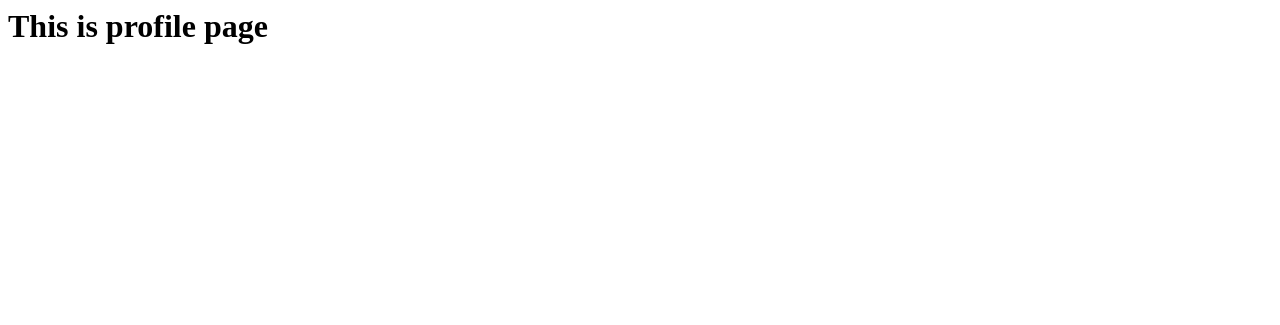
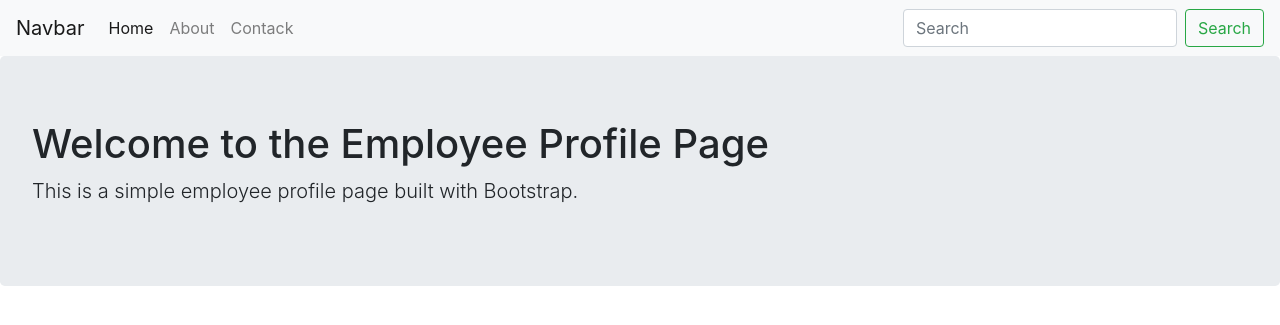
Before and after one commit to AshikurRahman-Peters/django-website, a Django app: page /employee/profile/ in a window 1280 px wide. Shown: the top 325 px of the page. Run offline with Django 5.2, Linux system fonts and the light colour scheme.

Commit message:
Added boostrap in to the template files

```diff
--- a/templates/employee/profile.html
+++ b/templates/employee/profile.html
@@ -1,9 +1,57 @@
-<html>
-    </head>
-        <title>profile Page</title>
-    </head>
-    <body>
-        <h1>This is profile page</h1>
-    </body>
+<!doctype html>
+<html lang="en">
+  <head>
+    <!-- Required meta tags -->
+    <meta charset="utf-8">
+    <meta name="viewport" content="width=device-width, initial-scale=1, shrink-to-fit=no">
 
-</html
+    <!-- Bootstrap CSS -->
+    <link rel="stylesheet" href="https://cdn.jsdelivr.net/npm/bootstrap@4.6.2/dist/css/bootstrap.min.css" integrity="sha384-xOolHFLEh07PJGoPkLv1IbcEPTNtaed2xpHsD9ESMhqIYd0nLMwNLD69Npy4HI+N" crossorigin="anonymous">
+
+    <title>Profile Page!</title>
+  </head>
+  <body>
+    <nav class="navbar navbar-expand-lg navbar-light bg-light">
+  <a class="navbar-brand" href="#">Navbar</a>
+  <button class="navbar-toggler" type="button" data-toggle="collapse" data-target="#navbarSupportedContent" aria-controls="navbarSupportedContent" aria-expanded="false" aria-label="Toggle navigation">
+    <span class="navbar-toggler-icon"></span>
+  </button>
+
+  <div class="collapse navbar-collapse" id="navbarSupportedContent">
+    <ul class="navbar-nav mr-auto">
+      <li class="nav-item active text-white">
+        <a class="nav-link" href="#">Home <span class="sr-only">(current)</span></a>
+      </li>
+      <li class="nav-item">
+        <a class="nav-link" href="#">About</a>
+      </li>
+      <li class="nav-item">
+        <a class="nav-link" href="#">Contack</a>
+      </li>
+    </ul>
+    <form class="form-inline my-2 my-lg-0">
+      <input class="form-control mr-sm-2" type="search" placeholder="Search" aria-label="Search">
+      <button class="btn btn-outline-success my-2 my-sm-0" type="submit">Search</button>
+    </form>
+  </div>
+</nav>
+
+<div class="jumbotron">
+<h1>Welcome to the Employee Profile Page</h1>
+<p class="lead">This is a simple employee profile page built with Bootstrap.</p>
+</div>
+
+    <!-- Optional JavaScript; choose one of the two! -->
+
+    <!-- Option 1: jQuery and Bootstrap Bundle (includes Popper) -->
+    <script src="https://cdn.jsdelivr.net/npm/jquery@3.5.1/dist/jquery.slim.min.js" integrity="sha384-DfXdz2htPH0lsSSs5nCTpuj/zy4C+OGpamoFVy38MVBnE+IbbVYUew+OrCXaRkfj" crossorigin="anonymous"></script>
+    <script src="https://cdn.jsdelivr.net/npm/bootstrap@4.6.2/dist/js/bootstrap.bundle.min.js" integrity="sha384-Fy6S3B9q64WdZWQUiU+q4/2Lc9npb8tCaSX9FK7E8HnRr0Jz8D6OP9dO5Vg3Q9ct" crossorigin="anonymous"></script>
+
+    <!-- Option 2: Separate Popper and Bootstrap JS -->
+    <!--
+    <script src="https://cdn.jsdelivr.net/npm/jquery@3.5.1/dist/jquery.slim.min.js" integrity="sha384-DfXdz2htPH0lsSSs5nCTpuj/zy4C+OGpamoFVy38MVBnE+IbbVYUew+OrCXaRkfj" crossorigin="anonymous"></script>
+    <script src="https://cdn.jsdelivr.net/npm/popper.js@1.16.1/dist/umd/popper.min.js" integrity="sha384-9/reFTGAW83EW2RDu2S0VKaIzap3H66lZH81PoYlFhbGU+6BZp6G7niu735Sk7lN" crossorigin="anonymous"></script>
+    <script src="https://cdn.jsdelivr.net/npm/bootstrap@4.6.2/dist/js/bootstrap.min.js" integrity="sha384-+sLIOodYLS7CIrQpBjl+C7nPvqq+FbNUBDunl/OZv93DB7Ln/533i8e/mZXLi/P+" crossorigin="anonymous"></script>
+    -->
+  </body>
+</html>
```
Also changed, not shown: templates/index.html (+56 -8 lines).
